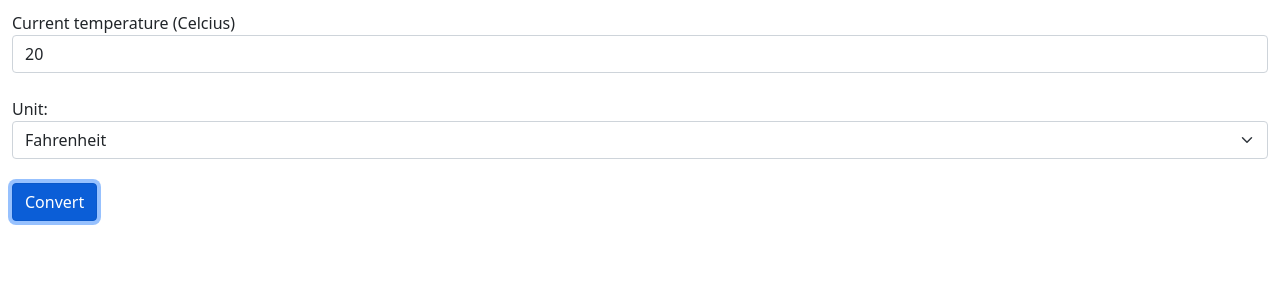
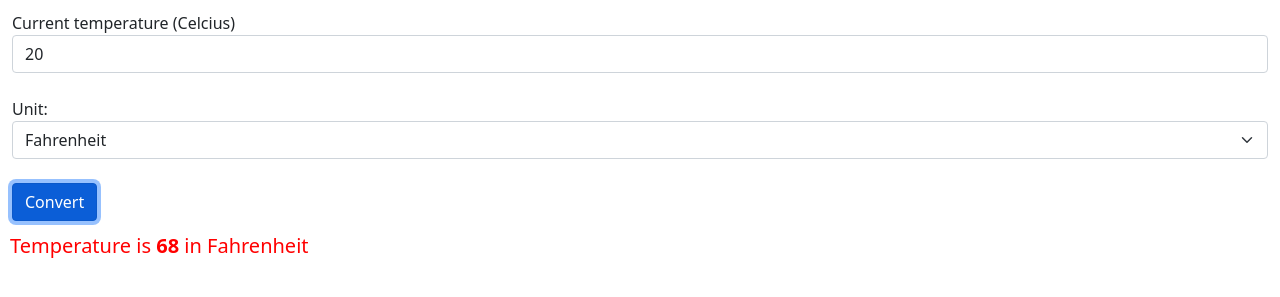
Before and after one commit to sunkittitat/ex5a, a plain HTML site: page index.html in a window 1280 px wide. Both pictures are taken after a click on the button "Convert". Shown: the part 269-566 px from the top of the page. Drawn offline with nearby package versions, Linux system fonts and the light colour scheme.

Commit message:
5th commit - refractor#3 - display the resultin <div>

```diff
--- a/index.html
+++ b/index.html
@@ -73,7 +73,9 @@
 
 				var result = calculate(t,u);
 
-				alert("Temperature is "+t1+" in "+u1);
+				//alert("Temperature is "+t1+" in "+u1);
+				$("#result").html("Temperature is <b>"+result.temp+
+					"</b> in "+result.unit);
 			});
 		});
 	</script>
```
